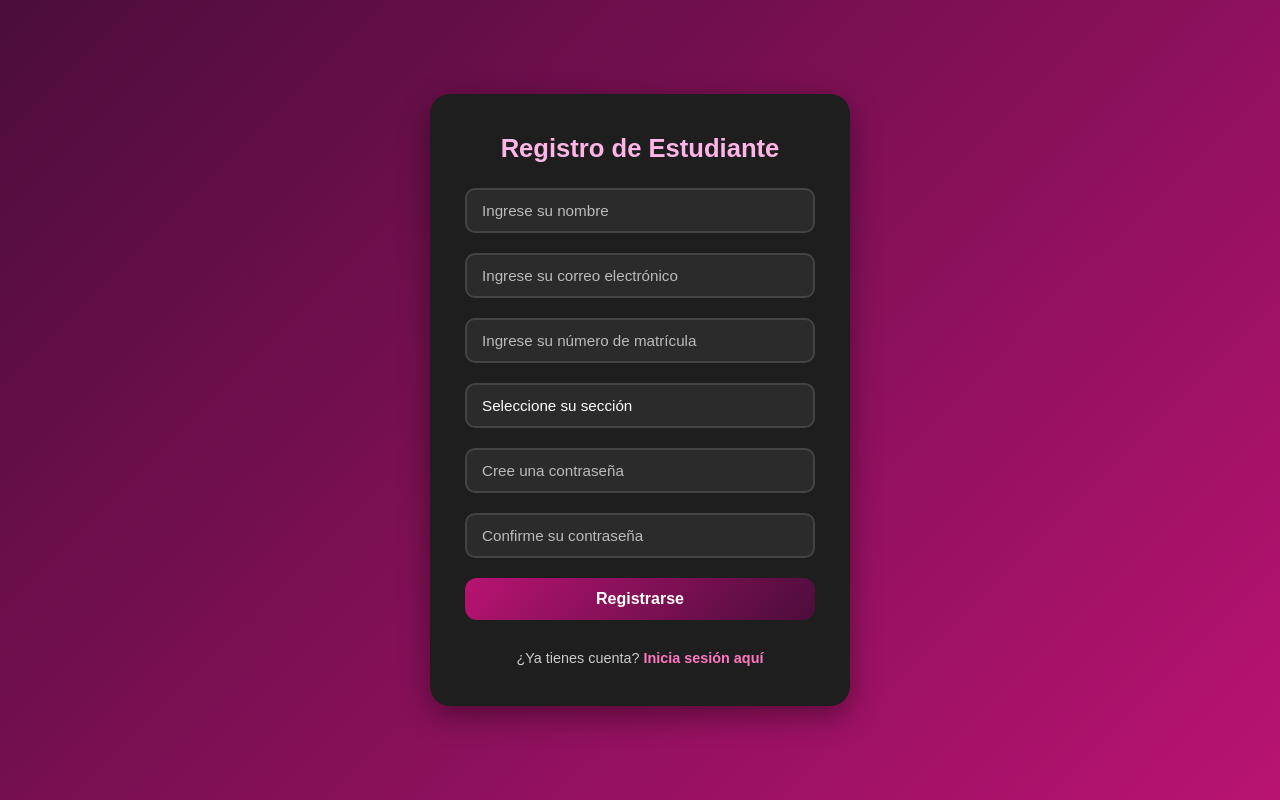
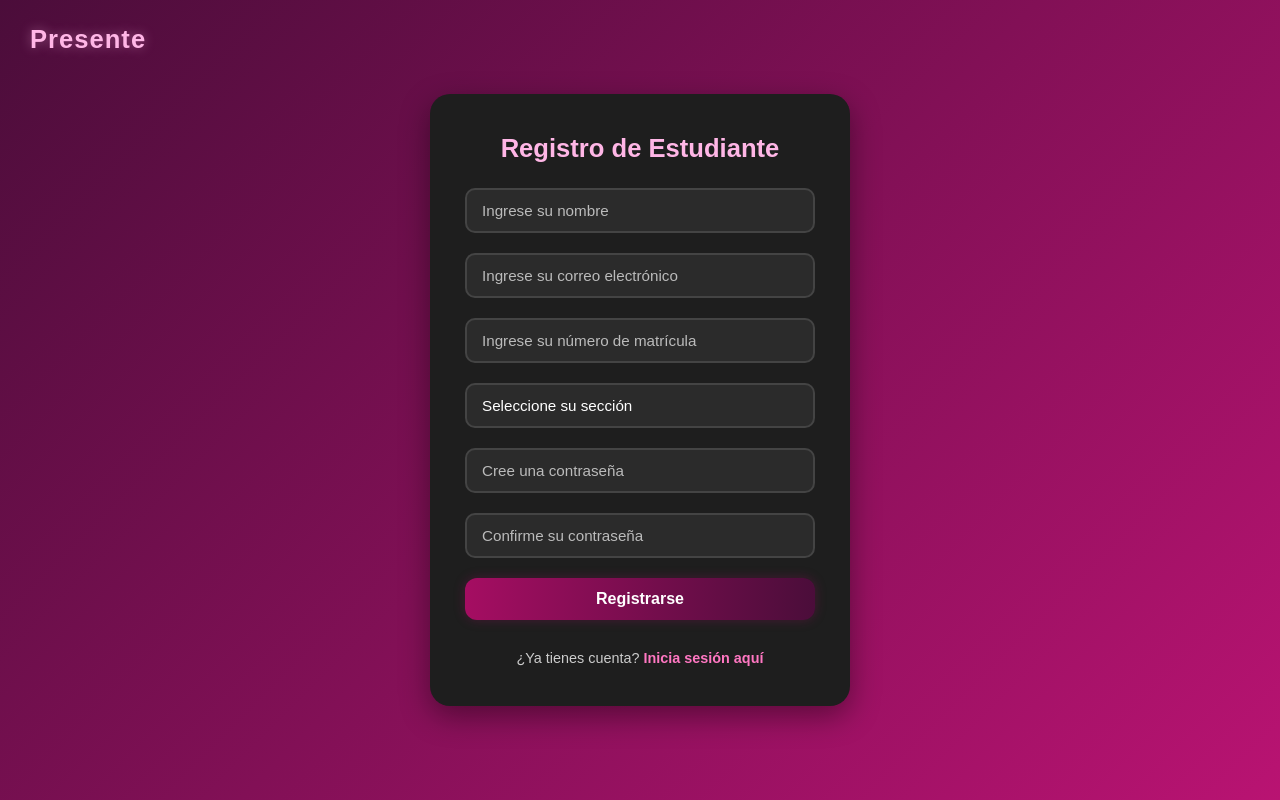
Before and after one commit to HIJN-bot/asistencia, a PHP site: page /register.php in a window 1280 px wide. Run offline with PHP 8.4, Linux system fonts and the light colour scheme.

Commit message:
Update register.php

```diff
--- a/QR-Code-Based-Attendance-System/QR-ATS-main/register.php
+++ b/QR-Code-Based-Attendance-System/QR-ATS-main/register.php
@@ -21,8 +21,23 @@
       justify-content: center;
       align-items: center;
       color: #eee;
+      position: relative;
+      overflow: hidden;
     }
 
+    /* ======== Título “Presente” ======== */
+    .titulo-presente {
+      position: absolute;
+      top: 25px;
+      left: 30px;
+      font-size: 1.6rem;
+      font-weight: 700;
+      color: #ffb6e6;
+      text-shadow: 0 0 12px rgba(255, 182, 230, 0.4);
+      letter-spacing: 1px;
+    }
+
+    /* ======== Contenedor Principal ======== */
     main {
       width: 95%;
       max-width: 420px;
@@ -34,6 +49,7 @@
       flex-direction: column;
       align-items: center;
       transition: 0.3s ease;
+      z-index: 2;
     }
 
     main:hover {
@@ -88,7 +104,7 @@
 
     /* ======== Botón ======== */
     .button_submit {
-      background: linear-gradient(135deg, #b91372, #4b0d3a);
+      background: linear-gradient(90deg, #a50d62, #4b0d3a);
       color: white;
       font-size: 1rem;
       font-weight: 600;
@@ -97,11 +113,13 @@
       border-radius: 12px;
       cursor: pointer;
       transition: all 0.3s;
+      box-shadow: 0 0 12px rgba(165, 13, 98, 0.3);
     }
 
     .button_submit:hover {
-      background: linear-gradient(135deg, #4b0d3a, #b91372);
-      transform: scale(1.03);
+      background: linear-gradient(90deg, #4b0d3a, #a50d62);
+      transform: scale(1.05);
+      box-shadow: 0 0 16px rgba(185, 19, 114, 0.5);
     }
 
     /* ======== Mensaje ======== */
@@ -131,10 +149,17 @@
       h2 {
         font-size: 1.4rem;
       }
+      .titulo-presente {
+        font-size: 1.3rem;
+        left: 20px;
+      }
     }
   </style>
 </head>
 <body>
+
+  <span class="titulo-presente">Presente</span>
+
   <main>
     <h2>Registro de Estudiante</h2>
 
@@ -182,14 +207,14 @@
       let cpass = document.getElementById("cpass").value;
 
       if (pass !== cpass) {
-        alert(" Las contraseñas no coinciden. Inténtalo de nuevo.");
+        alert("⚠️ Las contraseñas no coinciden. Inténtalo de nuevo.");
         return false;
       }
 
       let email = document.querySelector('input[name="email"]').value;
       let emailPattern = /^[^ ]+@[^ ]+\.[a-z]{2,3}$/;
       if (!email.match(emailPattern)) {
-        alert(" Ingrese un correo electrónico válido.");
+        alert("⚠️ Ingrese un correo electrónico válido.");
         return false;
       }
 
```
